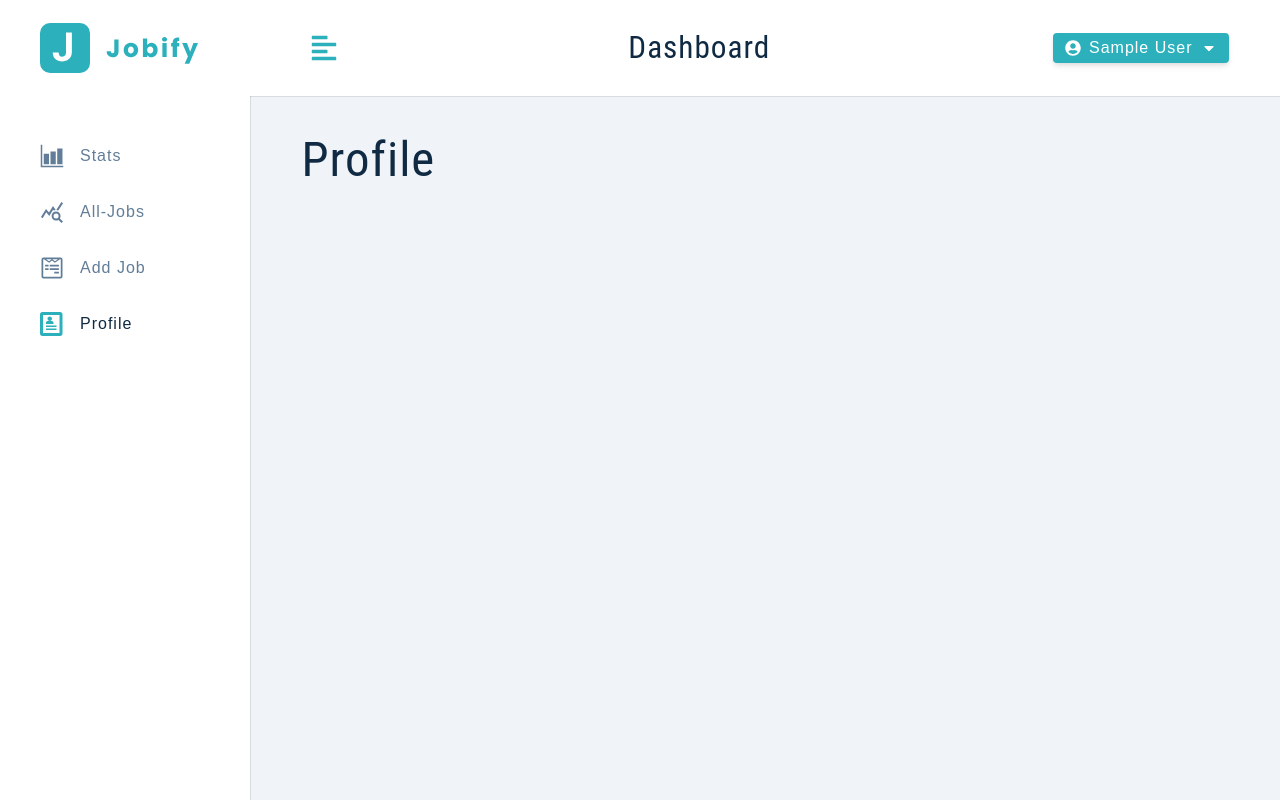
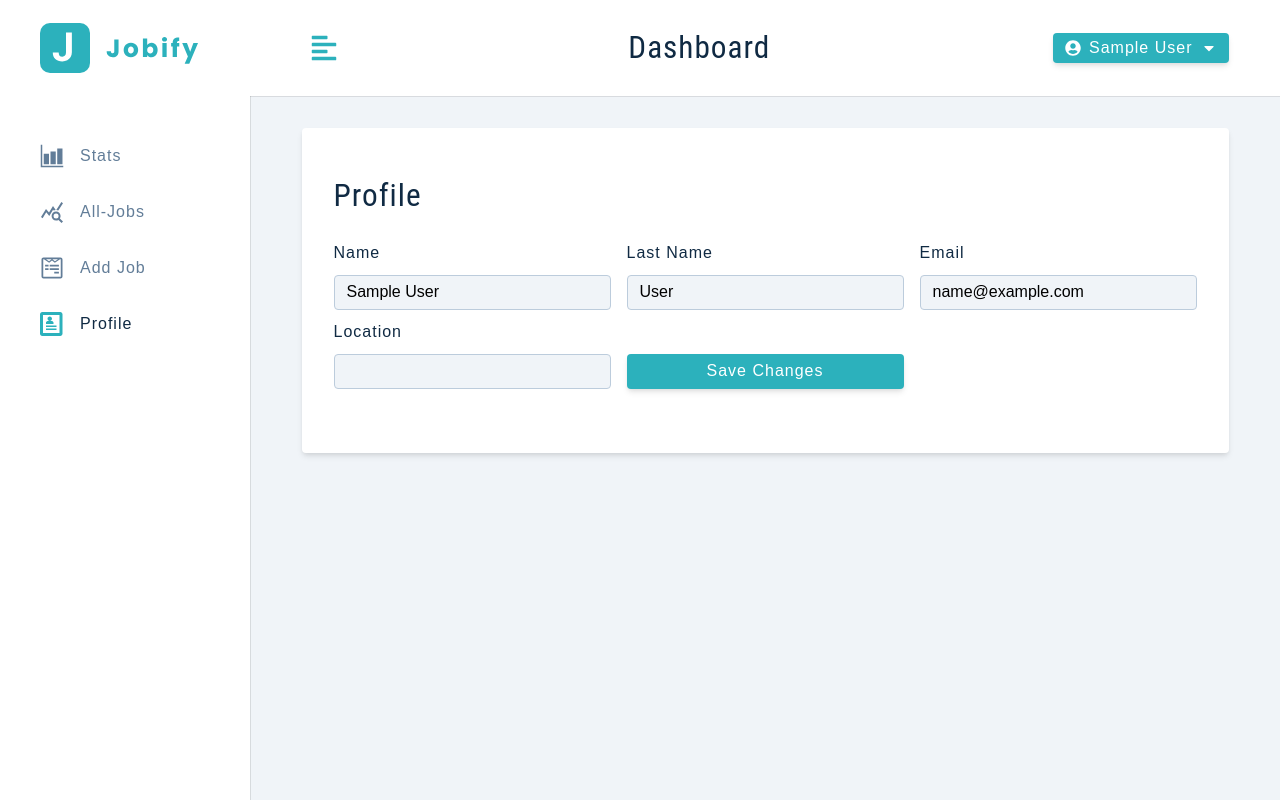
Before and after one commit to pmk7/jobify-mern, a React app in the folder client/: page /profile in a window 1280 px wide. Built offline with nearby package versions, Linux system fonts and the light colour scheme; sample sign-in values are in the browser's storage.

Commit message:
set up profile component, added form rows, stored data in local state

```diff
--- a/client/src/context/appContext.js
+++ b/client/src/context/appContext.js
@@ -91,6 +91,10 @@
     removeUserFromLocalStorage();
   };
 
+  const updateUser = async (currentUser) => {
+    console.log(currentUser);
+  };
+
   return (
     <AppContext.Provider
       value={{
@@ -100,6 +104,7 @@
         setupUser,
         toggleSidebar,
         logoutUser,
+        updateUser,
       }}
     >
       {children}
--- a/client/src/pages/dashboard/Profile.js
+++ b/client/src/pages/dashboard/Profile.js
@@ -1,7 +1,65 @@
 import React from 'react';
+import { useState } from 'react';
+import { FormRow, Alert } from '../../components';
+import { useAppContext } from '../../context/appContext';
+import Wrapper from '../../assets/wrappers/DashboardFormPage';
+const Profile = () => {
+  const { user, showAlert, displayAlert, updateUser, isLoading } =
+    useAppContext();
+  const [name, setName] = useState(user?.name);
+  const [email, setEmail] = useState(user?.email);
+  const [lastName, setLastName] = useState(user?.lastName);
+  const [location, setLocation] = useState(user?.location);
 
-const Profile = () => {
-  return <h1>Profile</h1>;
+  const handleSubmit = (e) => {
+    e.preventDefault();
+    if (!name || !email || !lastName || !location) {
+      // test and remove temporary
+      displayAlert();
+      return;
+    }
+
+    updateUser({ name, email, lastName, location });
+  };
+  return (
+    <Wrapper>
+      <form className='form' onSubmit={handleSubmit}>
+        <h3>profile</h3>
+        {showAlert && <Alert />}
+        {/* // name */}
+      </form>
+      <div className='form-center'>
+        <FormRow
+          type='text'
+          name='name'
+          value={name}
+          handleChange={(e) => setName(e.target.value)}
+        />
+        <FormRow
+          labelText='last name'
+          type='text'
+          name='lastName'
+          value={lastName}
+          handleChange={(e) => setLastName(e.target.value)}
+        />
+        <FormRow
+          type='text'
+          name='email'
+          value={email}
+          handleChange={(e) => setEmail(e.target.value)}
+        />
+        <FormRow
+          type='text'
+          name='location'
+          value={location}
+          handleChange={(e) => setLocation(e.target.value)}
+        />
+        <button className='btn btn-block' type='submit' disabled={isLoading}>
+          {isLoading ? 'Please Wait...' : 'save changes'}
+        </button>
+      </div>
+    </Wrapper>
+  );
 };
 
 export default Profile;
```
